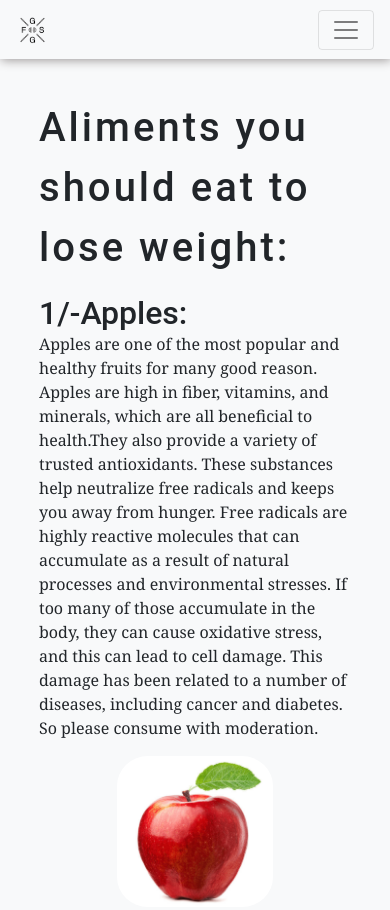
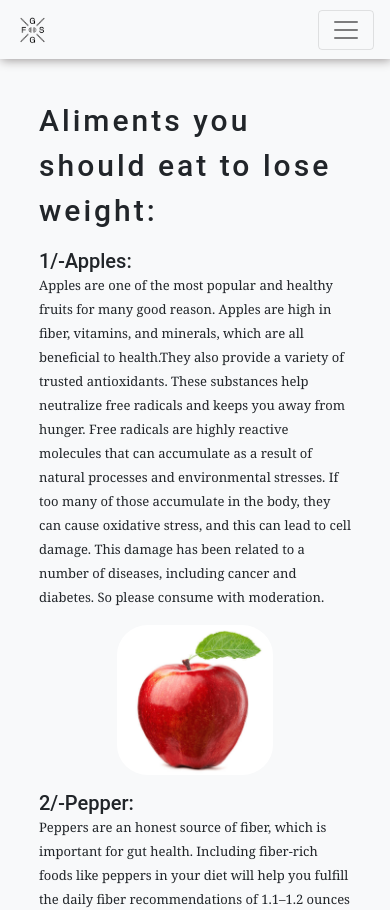
Before and after one commit to abderraouf2/GET-SMART_GET-FIT, a website: page blogs/5veg.html in a window 390 px wide. Shown: the top 910 px of the page. Drawn offline with nearby package versions, Linux system fonts and the light colour scheme.

Commit message:
font size fixed

```diff
--- a/blogs/style.css
+++ b/blogs/style.css
@@ -70,9 +70,15 @@ font-family: 'Roboto', sans-serif;
     border-radius: 20%;
   }
   h1{
-    font-size: 40px;
+    font-size: 30px;
     line-height: 150%;
     letter-spacing: 3px;
+  }
+  h2{
+    font-size: 20px;
+  }
+  p{
+    font-size: small;
   }
 }
 .footer{
--- a/style.css
+++ b/style.css
@@ -275,7 +275,7 @@ button{
   }
   .title h1{
     color: rgb(83, 83, 85);
-    font-size:300%;
+    font-size:100%;
     font-weight:500 ;
     animation: 1s ease-out 0s 1 slideInFromLeft;
   }
```
